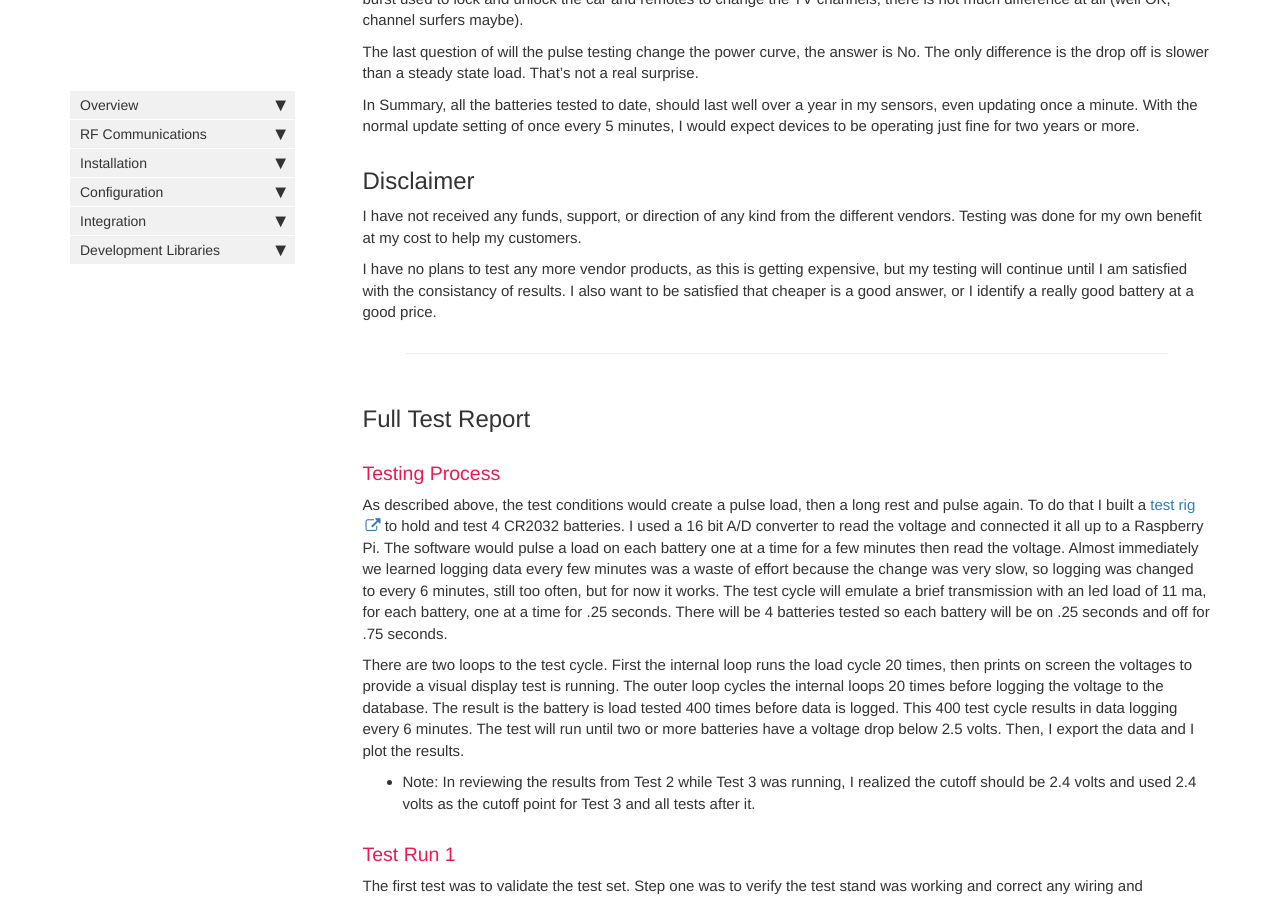
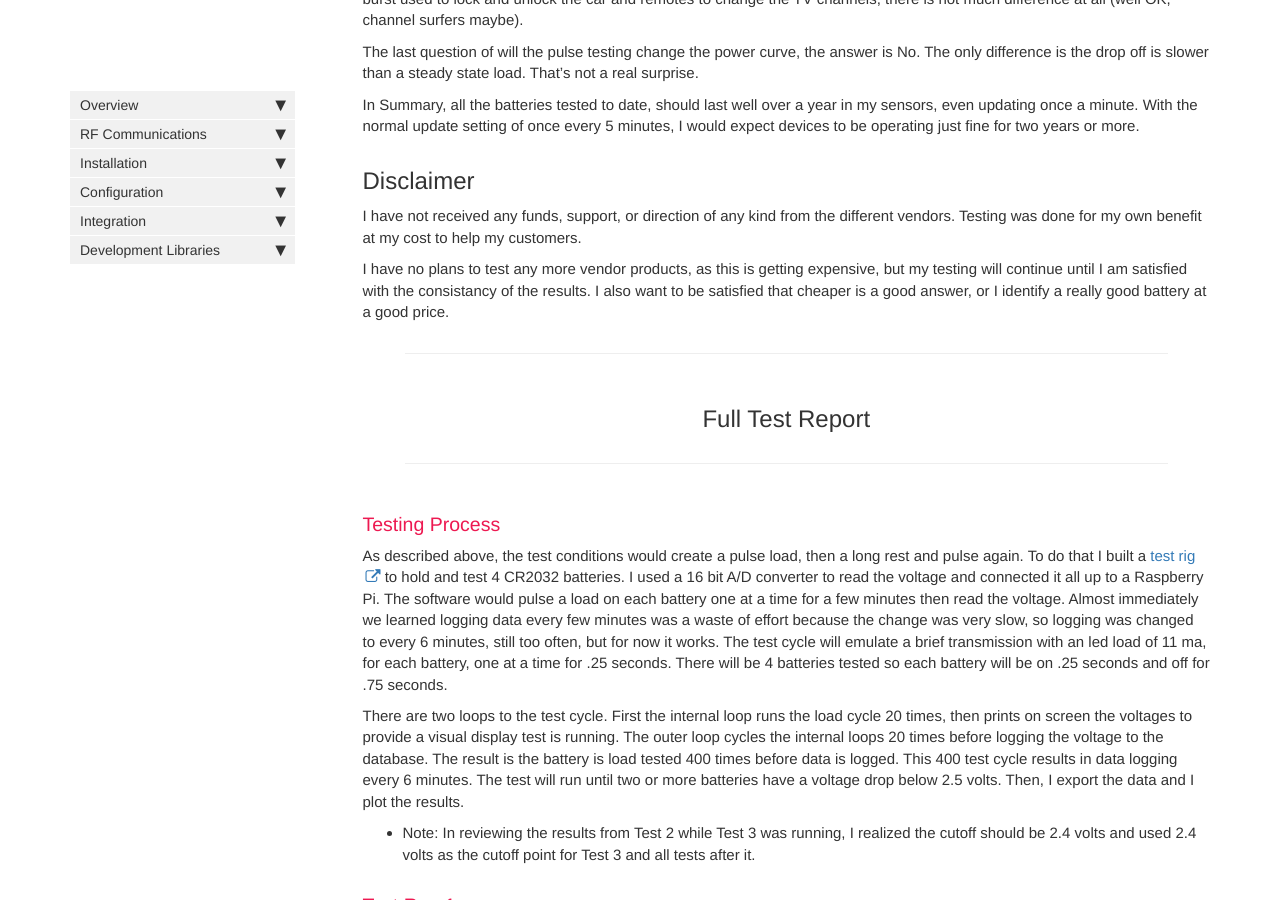
Before and after one commit to JemRF/RF-Documentation, a Jekyll site: the page built from pages/mydoc/cr2032_battery_testing.md, in a window 1280 px wide and 900 px high, scrolled down 2717 px. Built offline with Jekyll 4.4.1, drawn with Linux system fonts in a browser that asks for light colours; comment, search, counter and statistics services are not loaded.

Commit message:
JD-7 divider on full Test Plan

```diff
--- a/pages/mydoc/cr2032_battery_testing.md
+++ b/pages/mydoc/cr2032_battery_testing.md
@@ -70,10 +70,11 @@ In Summary, all the batteries tested to date, should last well over a year in my
 ## Disclaimer
 I have not received any funds, support, or direction of any kind from the different vendors. Testing was done for my own benefit at my cost to help my customers.
 
-I have no plans to test any more vendor products, as this is getting expensive, but my testing will continue until I am satisfied with the consistancy of results. I also want to be satisfied that cheaper is a good answer, or I identify a really good battery at a good price.
+I have no plans to test any more vendor products, as this is getting expensive, but my testing will continue until I am satisfied with the consistancy of the results. I also want to be satisfied that cheaper is a good answer, or I identify a really good battery at a good price.
 
 ***
-## Full Test Report
+## <center>Full Test Report</center>
+***
 ### Testing Process
 As described above, the test conditions would create a pulse load, then a long rest and pulse again.
 To do that I built a [test rig](https://jemrf.github.io/RF-Documentation/images/BatteryTestSet.gif) to hold and test 4 CR2032 batteries. I used a 16 bit A/D converter to read the voltage and connected it all up to a Raspberry Pi. The software would pulse a load on each battery one at a time for a few minutes then read the voltage.
```
